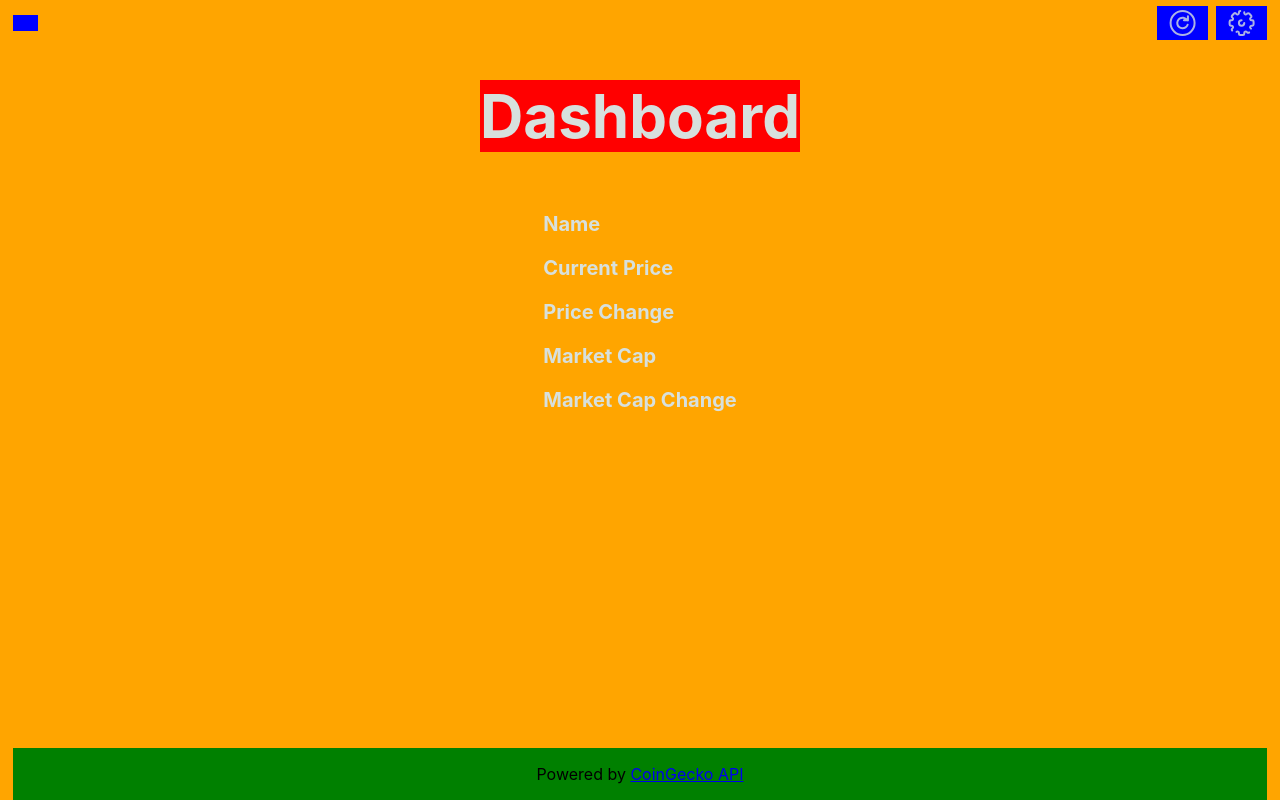
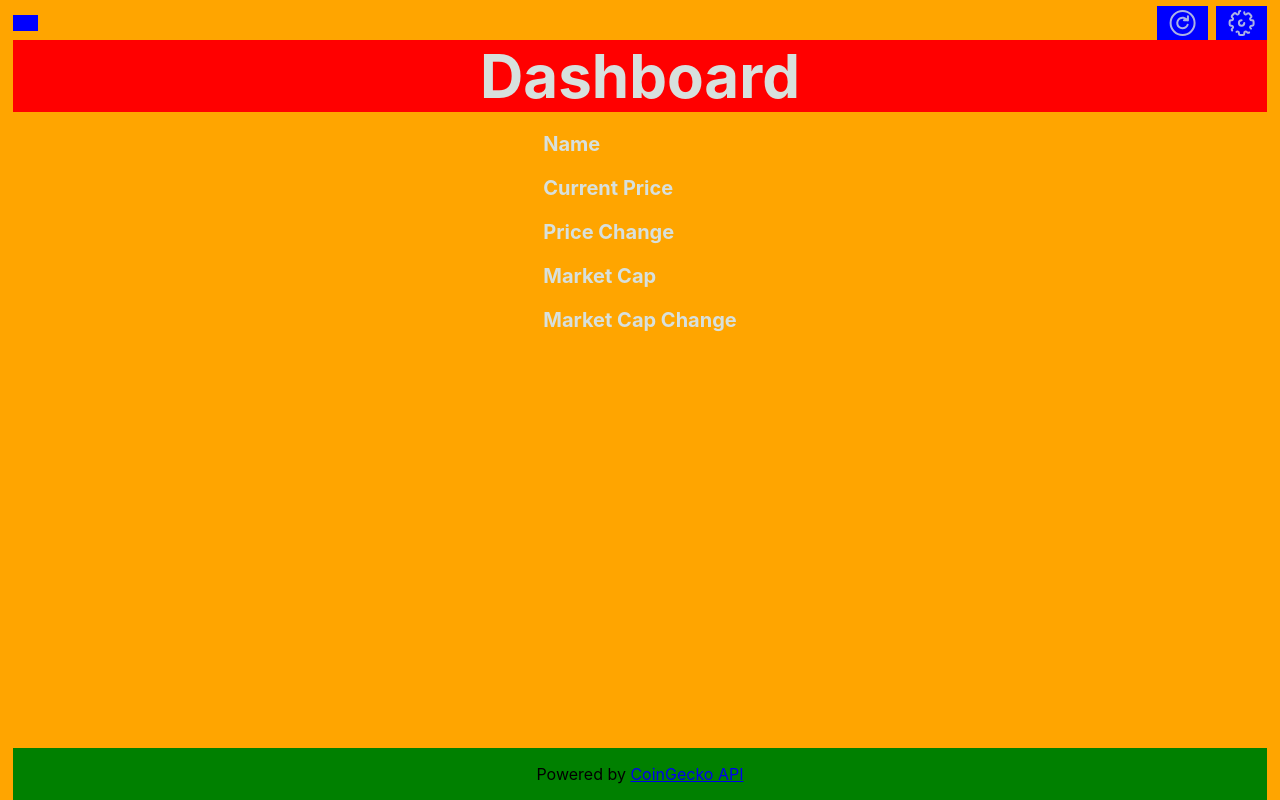
Before and after one commit to TotosL125/crypto-dashboard, a React (Create React App) app: page / in a window 1280 px wide. Built offline with nearby package versions, Linux system fonts and the light colour scheme; some icons are missing.

Commit message:
Update styling of Title component
- changed to h2 element
- remove margins

```diff
--- a/src/components/Title.tsx
+++ b/src/components/Title.tsx
@@ -5,7 +5,7 @@ import React, { FC } from "react";
 import styles from "./styles/Title.module.css";
 
 const Title: FC<{ title: string }> = (props) => {
-  return <h1 className={styles.title}>{props.title}</h1>;
+  return <h2 className={styles.title}>{props.title}</h2>;
 };
 
 export default Title;
--- a/src/components/styles/Title.module.css
+++ b/src/components/styles/Title.module.css
@@ -1,9 +1,11 @@
 .title {
   text-align: center;
 
+  margin: 0;
+
   font-size: 60px;
-  height: fit-content;
-  width: fit-content;
+  max-height: fit-content;
+  width: 100%;
 
   color: var(--light);
 
```
